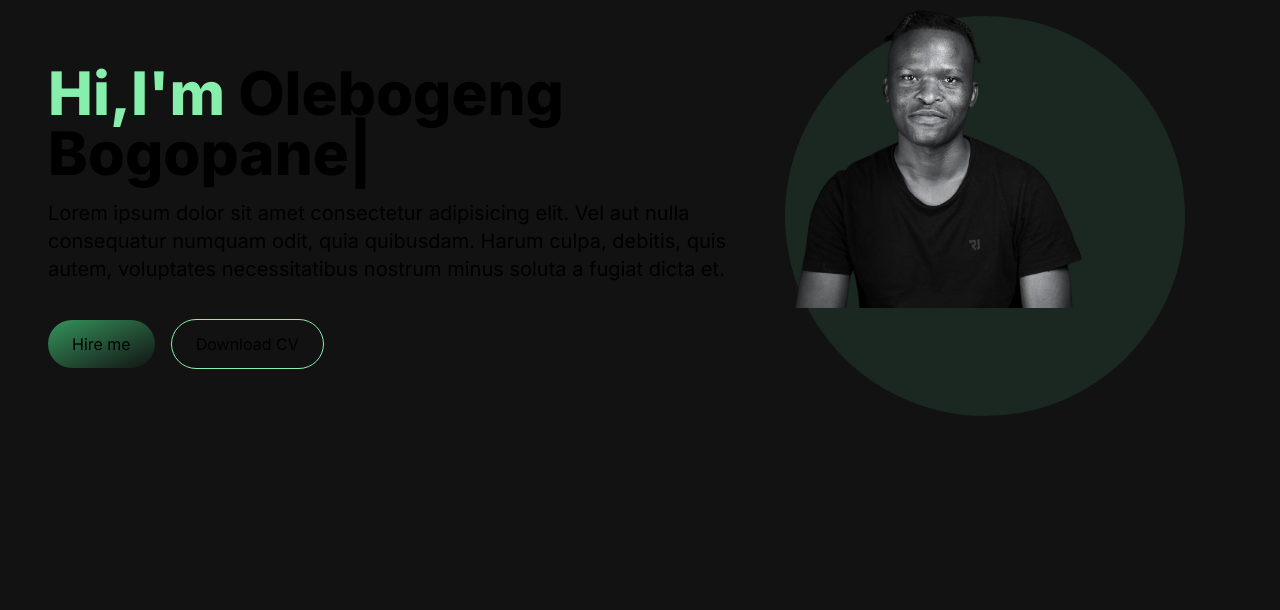
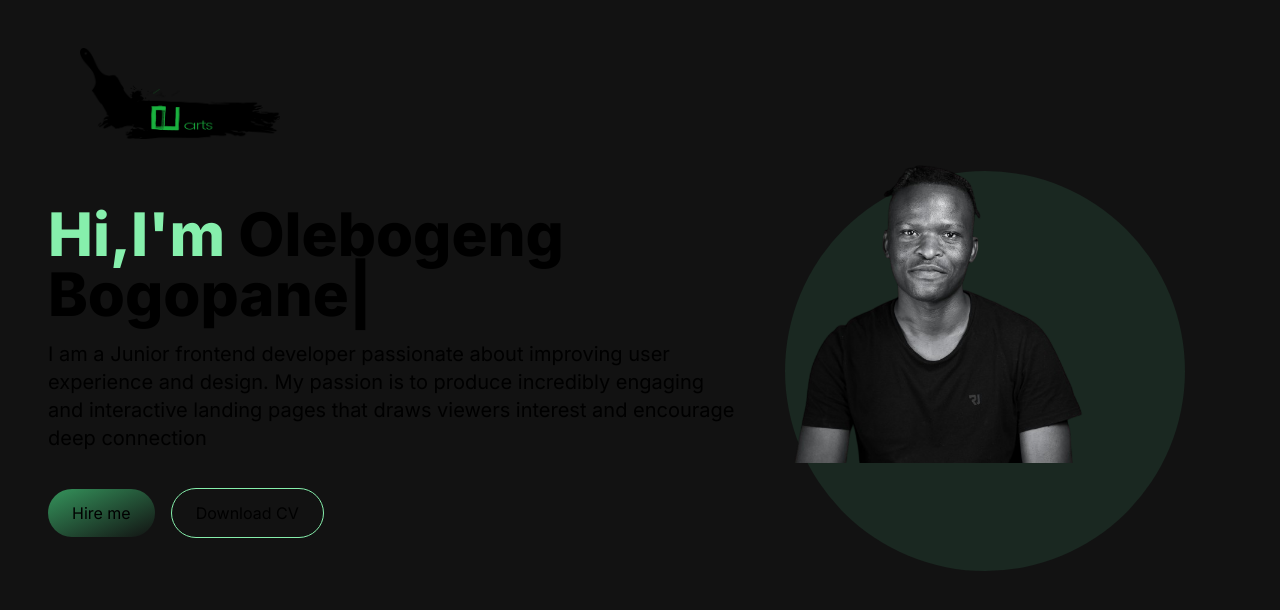
Before and after one commit to OlebogengBogopane/devresume, a Next.js app in the folder ole-portfolio/: page / in a window 1280 px wide. Shown: the top 610 px of the page. Built offline with nearby package versions, Linux system fonts and the light colour scheme.

Commit message:
Navbar/logo

```diff
--- a/ole-portfolio/src/app/components/HeroSection.jsx
+++ b/ole-portfolio/src/app/components/HeroSection.jsx
@@ -30,7 +30,7 @@ const HeroSection = () => {
     />
                     </h1>
                 <p className='text-base  sm:text-lg mb-6 lg:text-xl'>
-                    Lorem ipsum dolor sit amet consectetur adipisicing elit. Vel aut nulla consequatur numquam odit, quia quibusdam. Harum culpa, debitis, quis autem, voluptates necessitatibus nostrum minus soluta a fugiat dicta et.
+                I am a Junior frontend developer passionate about  improving user experience and design. My passion is to produce incredibly engaging and interactive landing pages that draws viewers interest and encourage deep connection
                 </p>
                     <div>
                         <button className='px-6 py-3 w-full sm:w-fit rounded-full mr-4 bg-gradient-to-br from-[#35945c]  hover:bg-slate-700 text-black'>Hire me</button>
--- /dev/null
+++ b/ole-portfolio/src/app/components/Navbar.jsx
@@ -0,0 +1,22 @@
+import Link from 'next/link'
+import React from 'react'
+
+const Navbar = () => {
+  return (
+    <nav>
+        <div className='flex flex-wrap items-center justify-between mx-auto p-8'>
+            <Link href={"/"} className=''>
+
+                    <img src="/images/logo.png" alt="logo"
+                    width={200}
+                    height={200}
+                     />
+
+                 </Link>
+            <div className='menu'></div>
+        </div>
+    </nav>
+  )
+}
+
+export default Navbar
--- a/ole-portfolio/src/app/page.js
+++ b/ole-portfolio/src/app/page.js
@@ -1,10 +1,12 @@
 import Image from "next/image";
 import HeroSection from "./components/HeroSection";
+import Navbar from "./components/Navbar";
 
 export default function Home() {
   return (
     <main className="flex min-h-screen flex-col bg-[#121212]">
       <div class=" container mx-auto px-12 py-4">
+        <Navbar/>
         <HeroSection/>
         </div>
     </main>
```
Also changed, not shown: ole-portfolio/public/images/logo.png (added).
